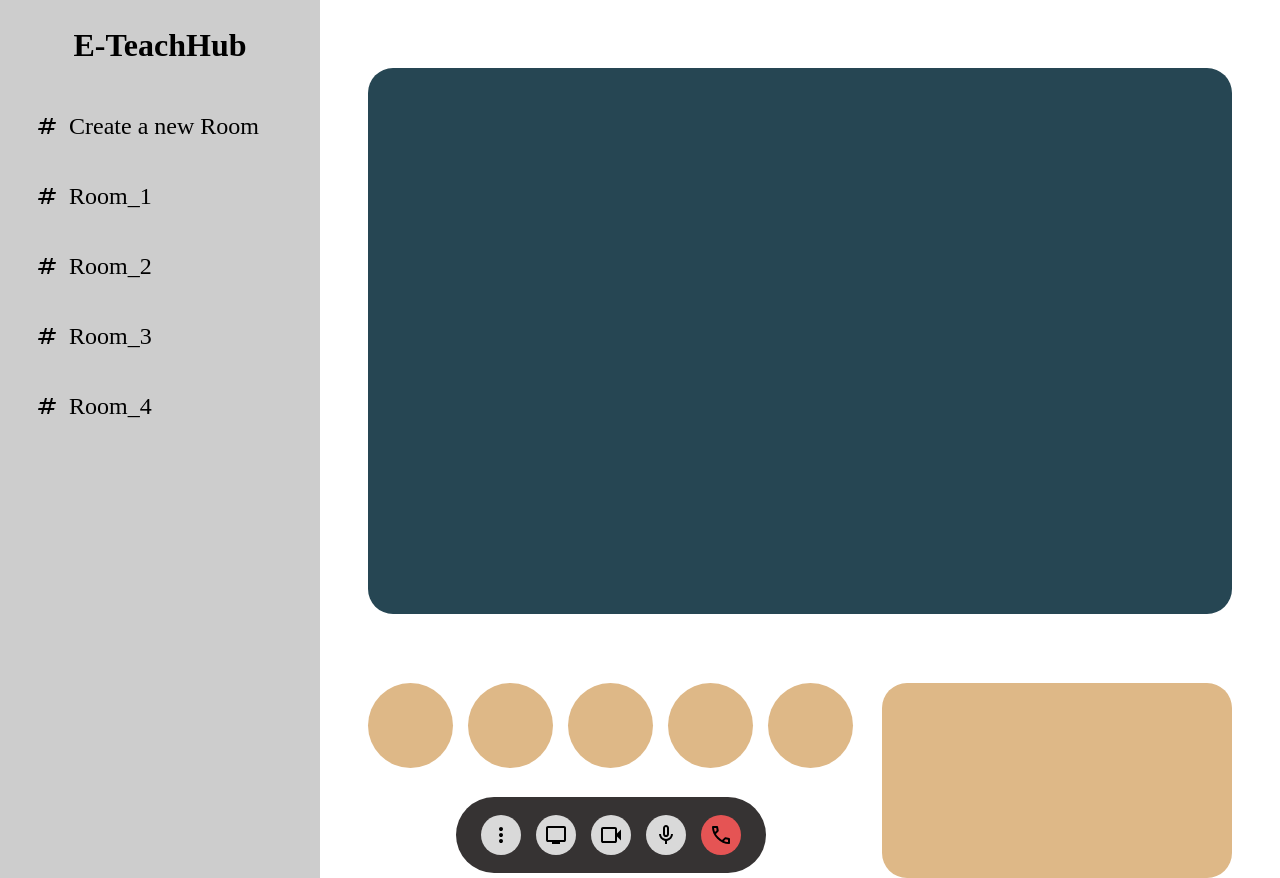
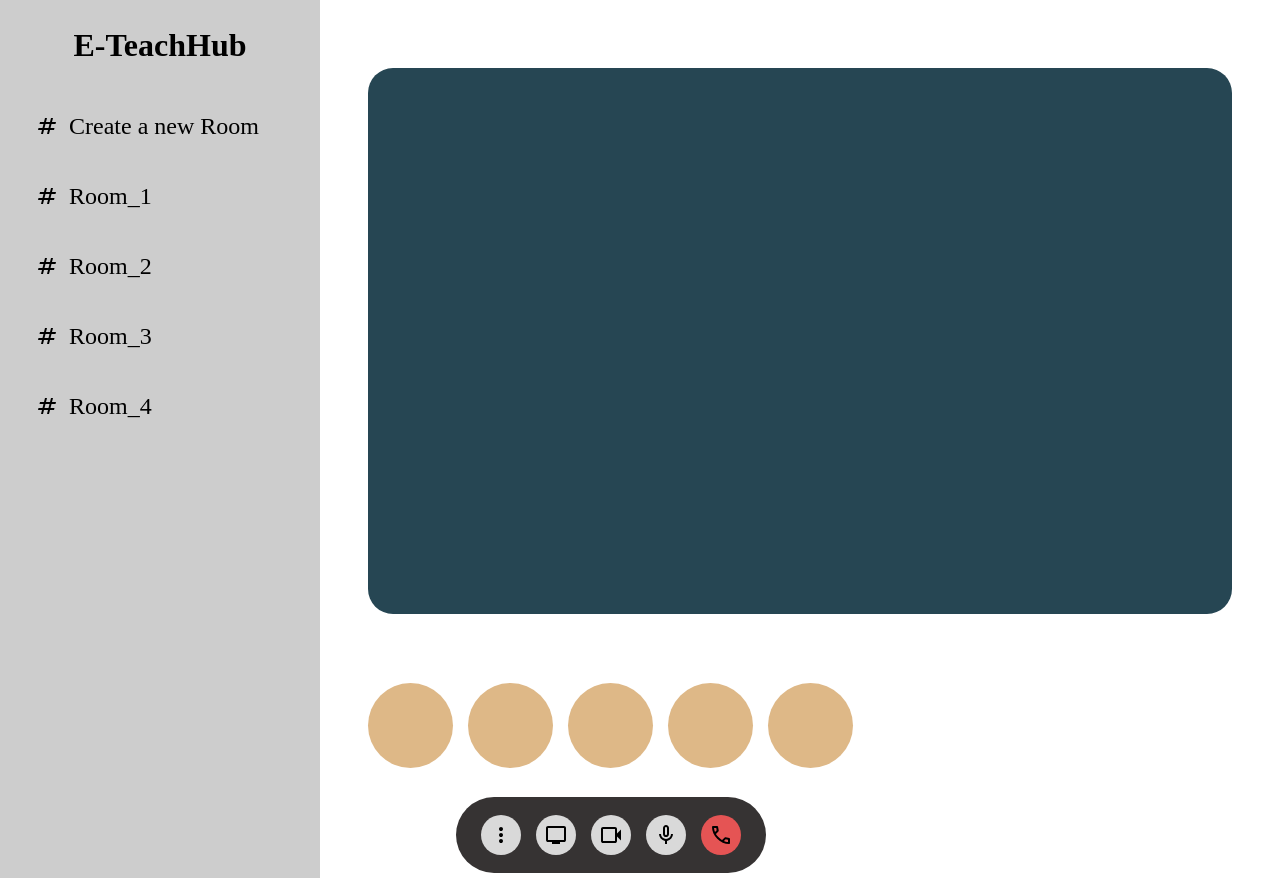
Before and after one commit to l3alisidahmed/Prototype-Of-Call-Meeting, a React (Vite) app in the folder client/: page / in a window 1280 px wide. Built offline with nearby package versions, Linux system fonts and the light colour scheme; no server answers; a web font is replaced by a local one.

Commit message:
add webCam component

```diff
--- a/client/src/App.jsx
+++ b/client/src/App.jsx
@@ -6,7 +6,9 @@ import CallOption from './Components/CallOption'
 import Webcam from 'react-webcam'
 
 function App() {
-  const on = false;
+
+  const on = true;
+
   return (
     <>
       <div className='App'>
@@ -26,8 +28,7 @@ function App() {
                 <CallOption />
               </div>
             </div>
-            {on ? <Webcam style={{width: '100%', borderRadius: '25px', height: '20%'}} /> : <div className='right'></div>}
-
+            {on ? <Webcam style={{width: '49%', borderRadius: '25px'}} /> : <div className='right'></div>}
           </div>
         </div>
       </div>
--- a/client/src/Components/CallOption.jsx
+++ b/client/src/Components/CallOption.jsx
@@ -12,6 +12,7 @@ import { useState } from 'react';
 function CallOption() {
     const [micIcon, setMicIcon] = useState("");
     const [camIcon, setCamIcon] = useState("");
+
 
     const micClicked = () => {
         if (micIcon == mic) {
--- /dev/null
+++ b/package.json
@@ -0,0 +1,5 @@
+{
+  "dependencies": {
+    "js-cookie": "^3.0.5"
+  }
+}
```
Also changed, not shown: 1 other file (tests, documents, lock files or other folders).
